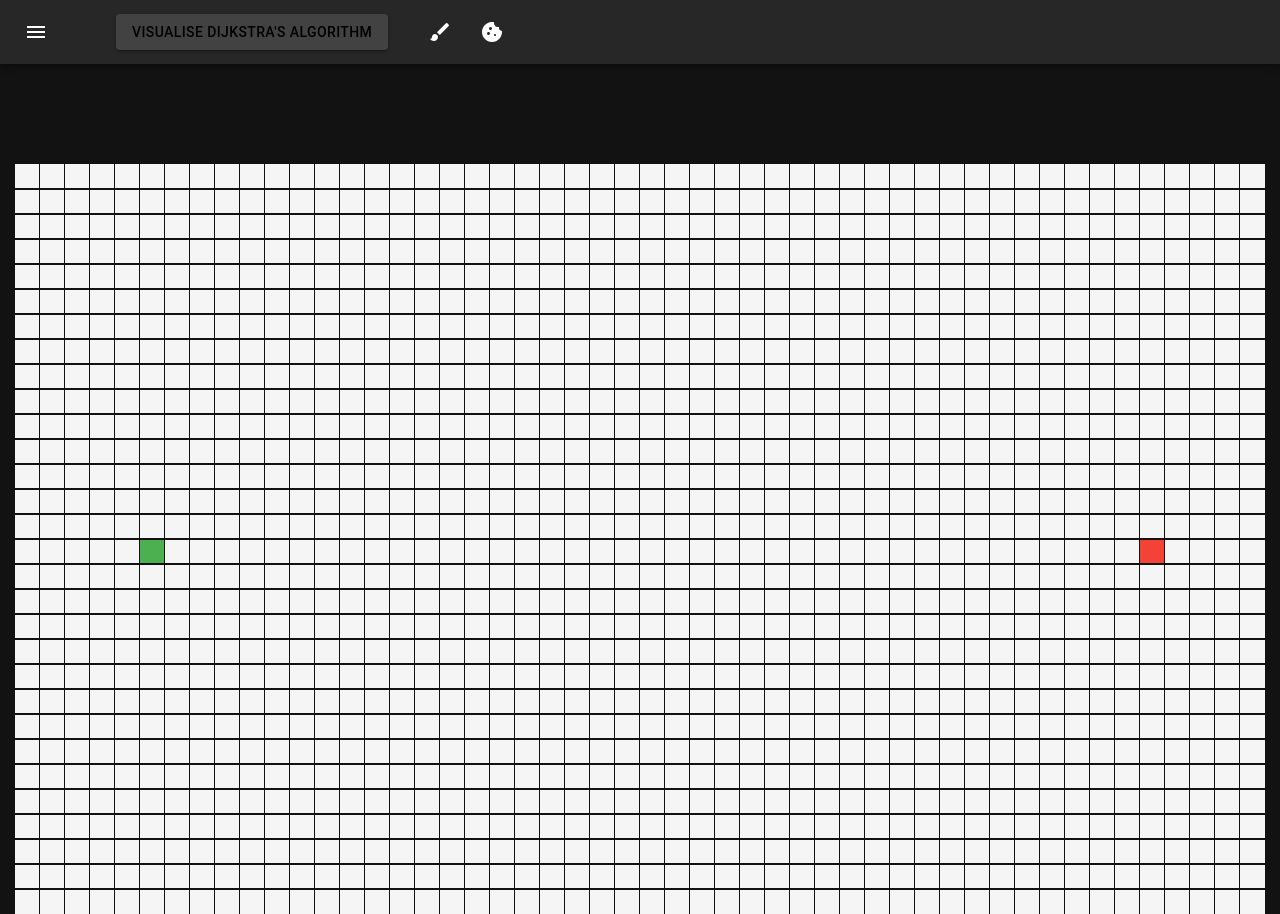
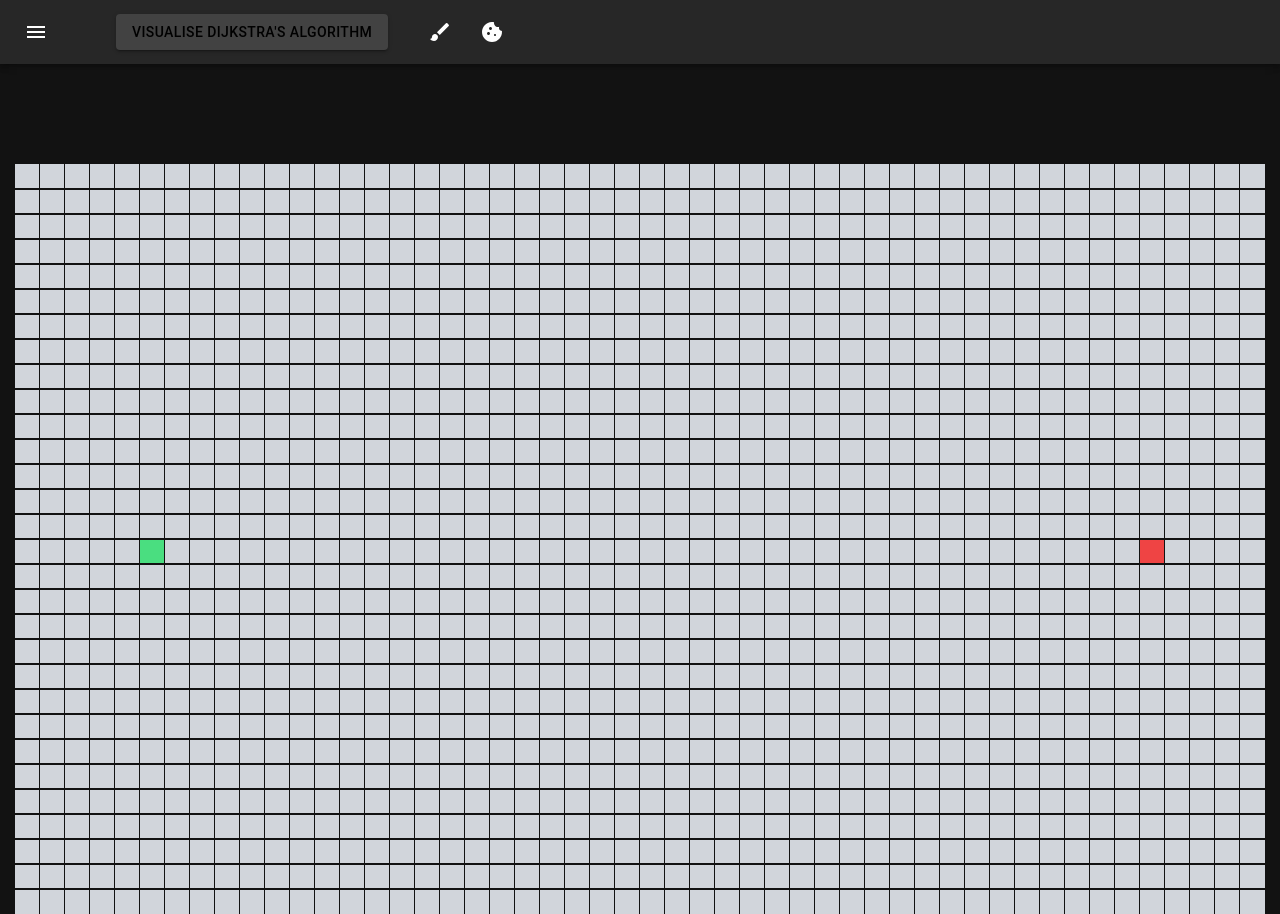
Before and after one commit to jchantrell/pathfinding-visualiser, a React (Create React App) app: page / in a window 1280 px wide. Built offline with nearby package versions, Linux system fonts and the light colour scheme.

Commit message:
added github page to view project

```diff
--- a/package.json
+++ b/package.json
@@ -1,6 +1,7 @@
 {
 	"name": "pathfinding-visualiser",
 	"version": "0.1.0",
+	"homepage": "https://jchantrell.github.io/pathfinding-visualiser",
 	"private": true,
 	"dependencies": {
 		"@emotion/react": "^11.9.0",
@@ -16,6 +17,8 @@
 		"web-vitals": "^2.1.4"
 	},
 	"scripts": {
+		"predeploy": "npm run build",
+		"deploy": "gh-pages -d build",
 		"start": "react-scripts start",
 		"build": "react-scripts build",
 		"test": "react-scripts test",
@@ -38,5 +41,8 @@
 			"last 1 firefox version",
 			"last 1 safari version"
 		]
+	},
+	"devDependencies": {
+		"gh-pages": "^3.2.3"
 	}
 }
--- a/src/components/node/node.css
+++ b/src/components/node/node.css
@@ -1,6 +1,6 @@
 .node {
 	outline: 1px solid #121212;
-	background-color: whitesmoke;
+	background-color: #d1d5db;
 	height: 25px;
 	width: 25px;
 }
@@ -14,11 +14,11 @@
 }
 
 .node-start {
-	background: #4caf50;
+	background: #4ade80;
 }
 
 .node-finish {
-	background: #f44336;
+	background: #ef4444;
 }
 
 .node-visited {
@@ -71,7 +71,7 @@
 	}
 
 	50% {
-		transform: scale(1.2);
+		transform: scale(0.9);
 		background-color: rgba(253, 224, 71, 1);
 	}
 
```
Also changed, not shown: 2 other files (tests, documents, lock files or other folders). Lines whose indentation alone changed are shown as unchanged.
